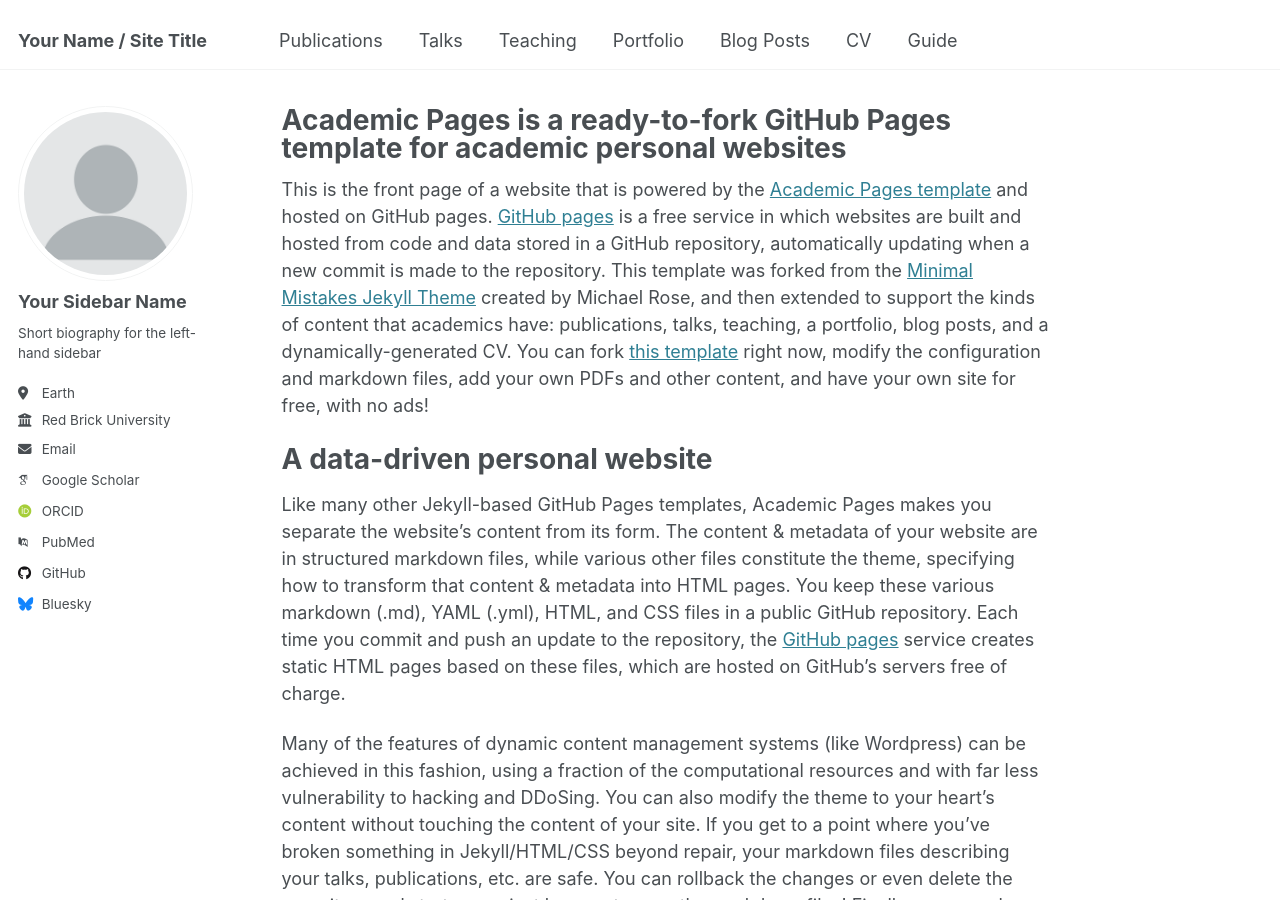
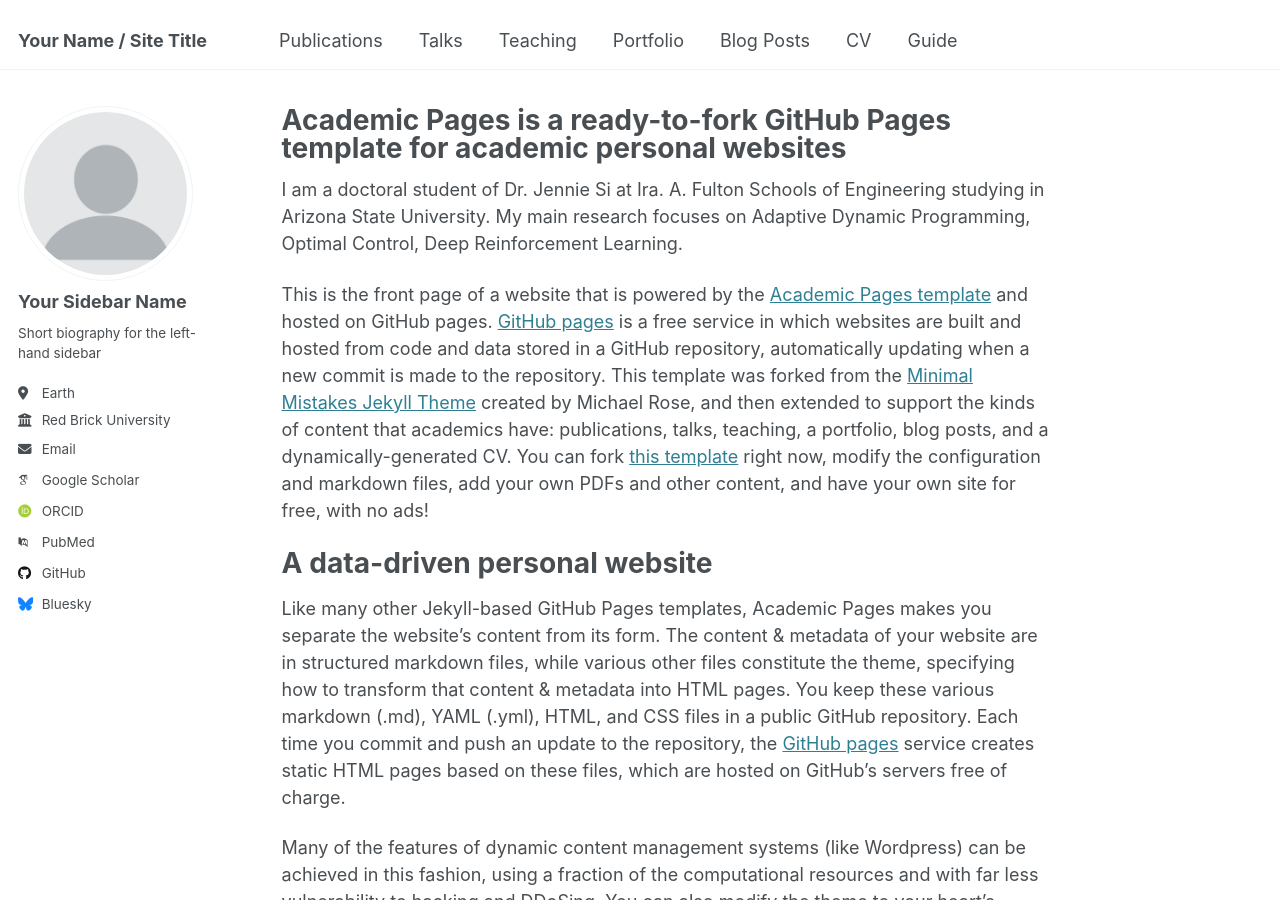
Before and after one commit to ssarka4894/ssarka4894.github.io, a Jekyll site: the page built from _pages/about.md, in a window 1280 px wide and 900 px high. Built offline with Jekyll 4.4.1, drawn with Linux system fonts in a browser that asks for light colours; some web fonts are replaced.

Commit message:
Update about.md

```diff
--- a/_pages/about.md
+++ b/_pages/about.md
@@ -6,6 +6,9 @@ redirect_from:
   - /about/
   - /about.html
 ---
+
+I am a doctoral student of Dr. Jennie Si at Ira. A. Fulton Schools of Engineering studying in Arizona State University.
+My main research focuses on Adaptive Dynamic Programming, Optimal Control, Deep Reinforcement Learning.
 
 This is the front page of a website that is powered by the [Academic Pages template](https://github.com/academicpages/academicpages.github.io) and hosted on GitHub pages. [GitHub pages](https://pages.github.com) is a free service in which websites are built and hosted from code and data stored in a GitHub repository, automatically updating when a new commit is made to the repository. This template was forked from the [Minimal Mistakes Jekyll Theme](https://mmistakes.github.io/minimal-mistakes/) created by Michael Rose, and then extended to support the kinds of content that academics have: publications, talks, teaching, a portfolio, blog posts, and a dynamically-generated CV. You can fork [this template](https://github.com/academicpages/academicpages.github.io) right now, modify the configuration and markdown files, add your own PDFs and other content, and have your own site for free, with no ads!
 
```
